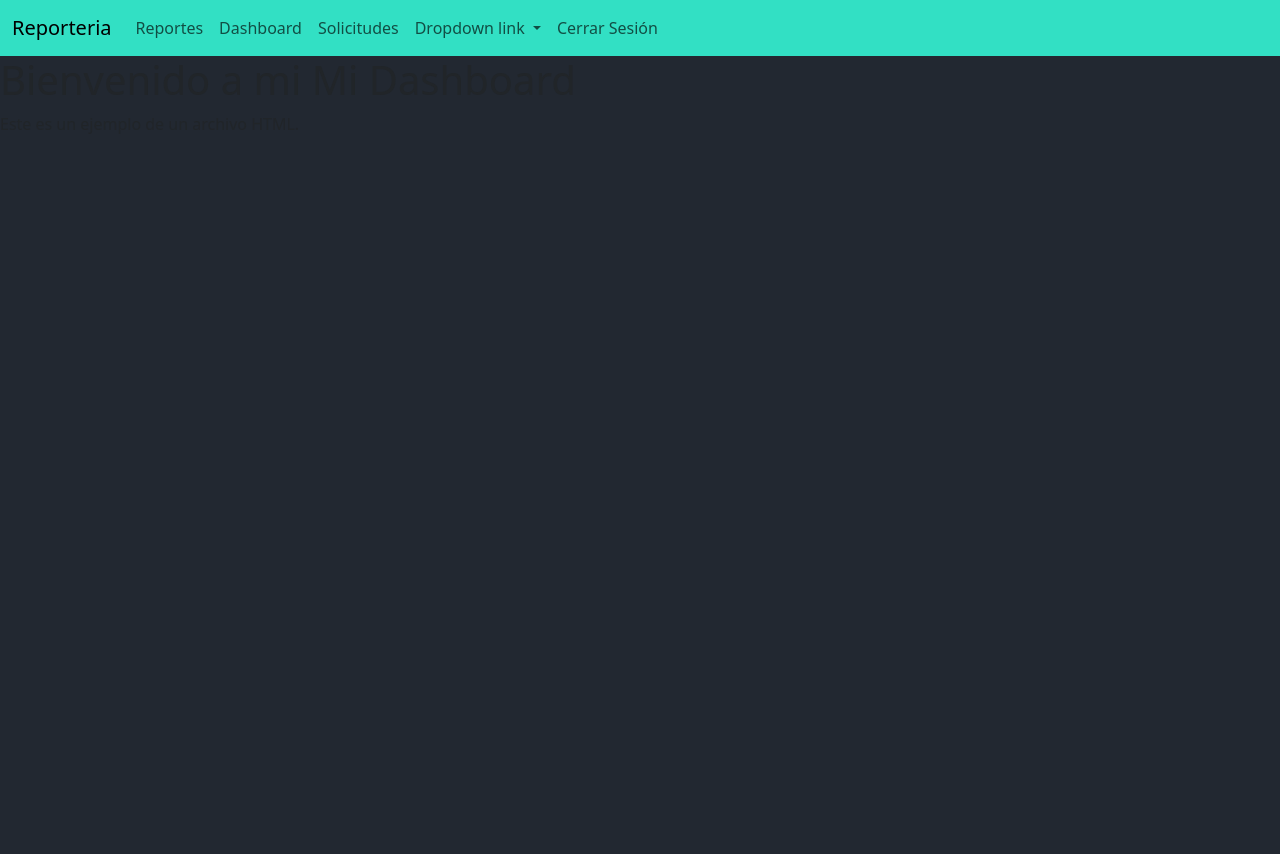
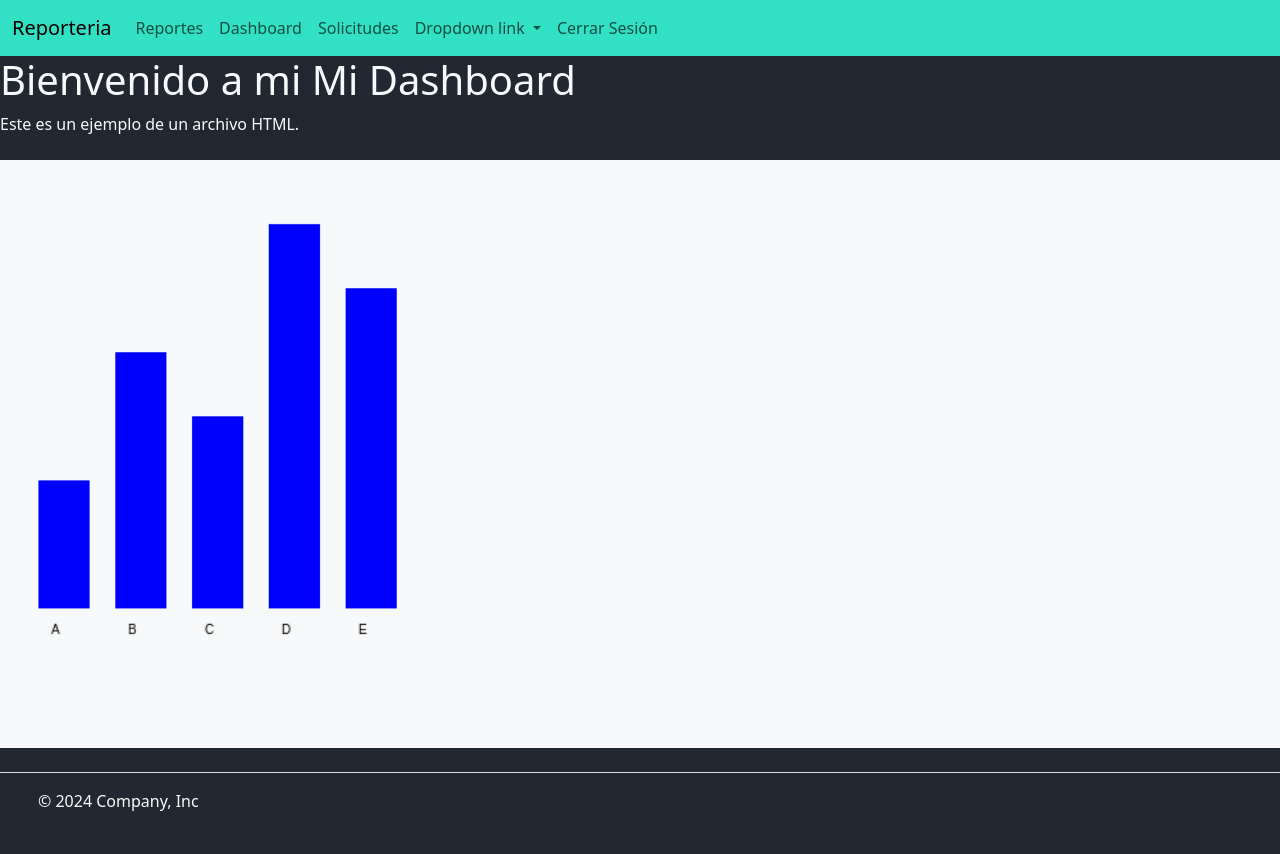
Before and after one commit to frcardemil/Reporteria, a Django app: template reporteria/templates/reporteria/contenido/dashboard.html in a window 1280 px wide. Before the commit the page ends 56 px from the top, so only its background shows below. Run offline with Django 3.2, Linux system fonts and the light colour scheme; the template is opened without the code that fills it, so the values that code supplies are empty.

Commit message:
Avance 2 16/06
-Probar gráficos canvas en .html y un ejemplo con .js.
-Intentar hacer un footer decente.

```diff
--- a/reporteria/static/css/styleBase.css
+++ b/reporteria/static/css/styleBase.css
@@ -1,3 +1,4 @@
 body{
     background-color: #222831;
+    height: 100%;
 }
--- /dev/null
+++ b/reporteria/static/js/jsDashBoard.js
@@ -0,0 +1,29 @@
+document.addEventListener('DOMContentLoaded',function() {
+
+  // Datos del gráfico
+  const data = [100, 200, 150, 300, 250];
+  const labels = ['A', 'B', 'C', 'D', 'E'];
+
+  addGrafico('myChart',data,labels);
+})
+function addGrafico(nameID,listaData,listaNameData){
+  const canvas = document.getElementById(nameID);
+  const ctx = canvas.getContext('2d');
+
+  // Configuración del gráfico
+  const barWidth = 40;
+  const barSpacing = 60;
+  const baseLine = 350;
+
+  // Dibujar las barras
+  listaData.forEach((value, index) => {
+    const x = barSpacing * index + barSpacing / 2;
+    const y = baseLine - value;
+    ctx.fillStyle = 'blue';
+    ctx.fillRect(x, y, barWidth, value);
+
+    // Dibujar las etiquetas
+    ctx.fillStyle = 'black';
+    ctx.fillText(listaNameData[index], x + barWidth / 4, baseLine + 20);
+  });
+}
--- a/reporteria/templates/reporteria/contenido/dashboard.html
+++ b/reporteria/templates/reporteria/contenido/dashboard.html
@@ -4,7 +4,7 @@
 {% block titulo %} Mi Dashboard {% endblock %}
 
 {% block styleStatic %}
-
+<link rel="stylesheet" href="../../static/css/styleDashboard.css">
 {% endblock %}
 
 {% block classBody %}
@@ -16,8 +16,10 @@
 
 
 {% block contenido %}
-    <h1>Bienvenido a mi Mi Dashboard</h1>
-    <p>Este es un ejemplo de un archivo HTML.</p>
+    <h1 class="text-light">Bienvenido a mi Mi Dashboard</h1>
+    <p class="text-light">Este es un ejemplo de un archivo HTML.</p>
+    <canvas class="my-4 w-100 bg-light" id="myChart" width="1000" height="459" style="display: block; box-sizing: border-box; height: 9; width: 16;"></canvas>
+    <script src="../../static/js/jsDashBoard.js"></script>
 {% endblock %}
 
 {% block hideFooter%}
--- a/reporteria/templates/reporteria/contenido/reporte.html
+++ b/reporteria/templates/reporteria/contenido/reporte.html
@@ -4,7 +4,7 @@
 {% block titulo %} Reporte {% endblock %}
 
 {% block styleStatic %}
-
+<link rel="stylesheet" href="../../static/css/styleReporte.css">
 {% endblock %}
 
 {% block classBody %}
@@ -16,8 +16,8 @@
 
 
 {% block contenido %}
-<h1>Bienvenido a mi página web</h1>
-<p>Este es un ejemplo de un archivo HTML.</p>
+<h1 class="text-light">Bienvenido a mi página web</h1>
+<p class="text-light">Este es un ejemplo de un archivo HTML.</p>
 {% endblock %}
 
 {% block hideFooter%}
--- a/reporteria/templates/reporteria/navfooter/footer.html
+++ b/reporteria/templates/reporteria/navfooter/footer.html
@@ -1,5 +1,16 @@
 {% load static %}
 
-<footer>
+<footer class="d-flex flex-wrap justify-content-between align-items-center py-3 my-4 border-top">
+    <div class="col-md-4 d-flex align-items-center">
+    <a href="/" class="mb-3 me-2 mb-md-0 text-light text-decoration-none lh-1">
+        <svg class="bi" width="30" height="24"><use xlink:href="../../static/img/logo_reporteria.png"></use></svg>
+    </a>
+    <span class="mb-3 mb-md-0 text-light">© 2024 Company, Inc</span>
+    </div>
 
+    <ul class="nav col-md-4 justify-content-end list-unstyled d-flex">
+    <li class="ms-3"><a class="text-light" href="#"><svg class="bi" width="24" height="24"><use xlink:href="#twitter"></use></svg></a></li>
+    <li class="ms-3"><a class="text-light" href="#"><svg class="bi" width="24" height="24"><use xlink:href="#instagram"></use></svg></a></li>
+    <li class="ms-3"><a class="text-light" href="#"><svg class="bi" width="24" height="24"><use xlink:href="#facebook"></use></svg></a></li>
+    </ul>
 </footer>
```
Also changed, not shown: reporteria/static/css/styleDashboard.css (added), reporteria/static/css/styleReporte.css (added).
